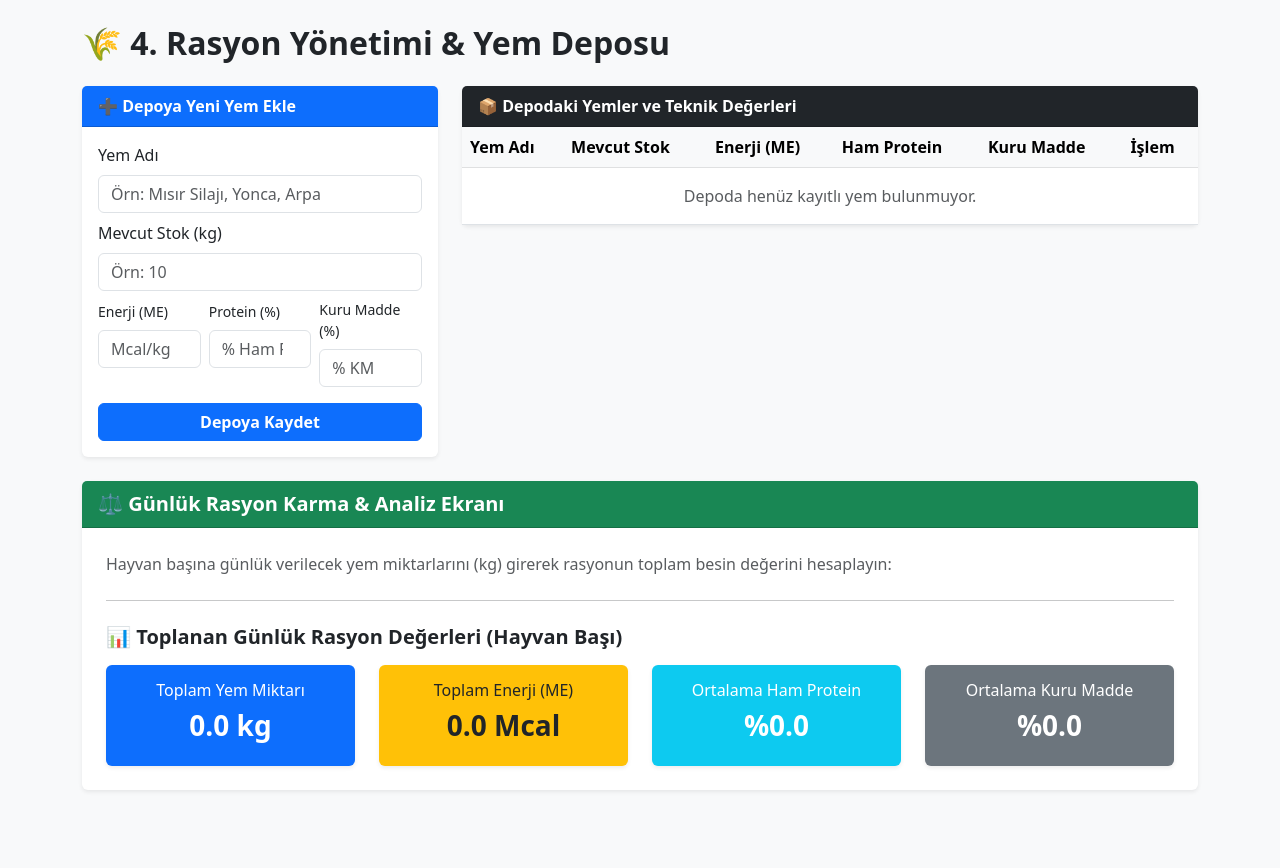
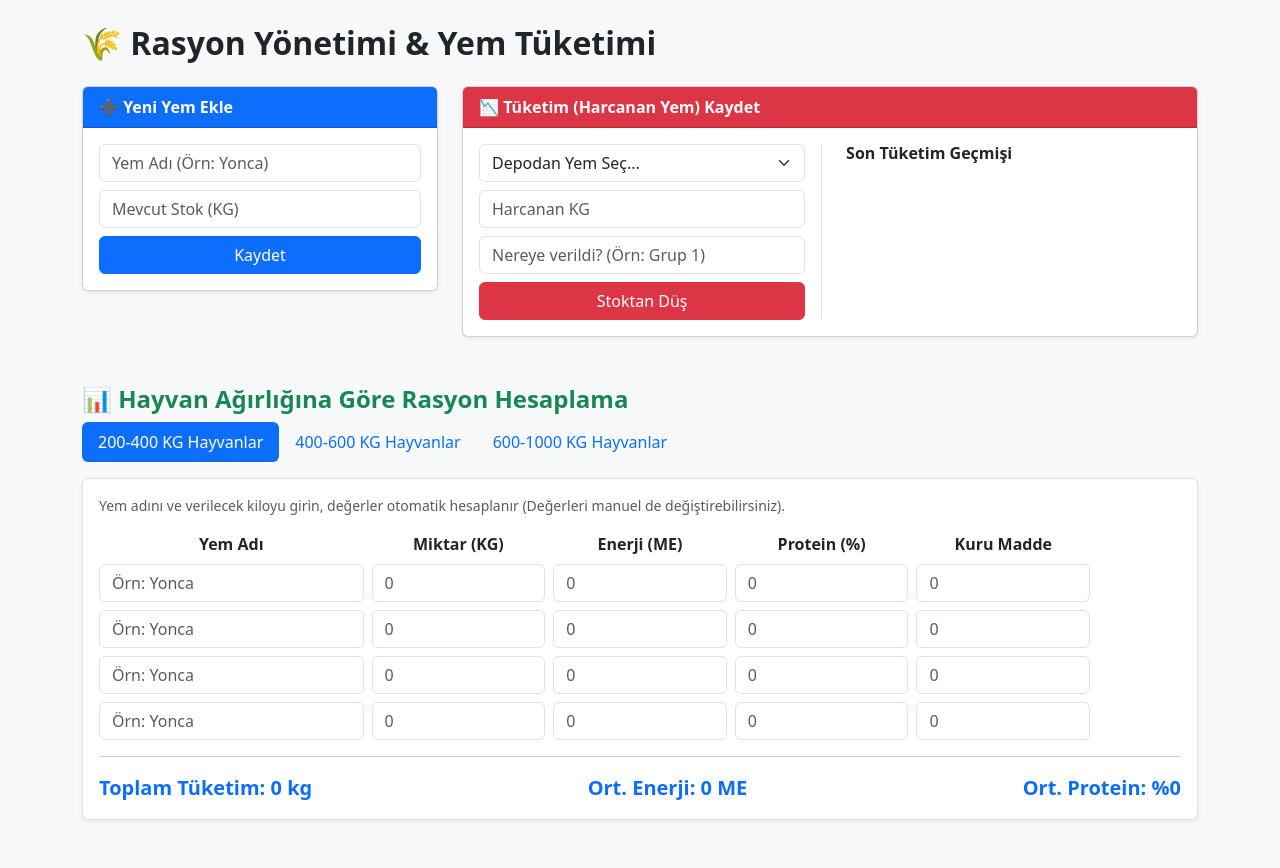
Before and after one commit to Dev1Zfr/PROJE_KLASORU, a Flask app: page /rasyon in a window 1280 px wide. Shown: the part 80-948 px from the top of the page. Before the commit the page ends 871 px from the top, so only its background shows below. Run offline with Flask 3, Linux system fonts and the light colour scheme; a user stored in the database is signed in; data that the repository does not hold is empty.

Commit message:
Update rasyon.html

```diff
--- a/templates/rasyon.html
+++ b/templates/rasyon.html
@@ -1,166 +1,120 @@
 {% extends 'layout.html' %}
+{% block content %}
+<h2 class="mb-4 text-dark fw-bold">🌾 Rasyon Yönetimi & Yem Tüketimi</h2>
 
-{% block content %}
-<h2 class="mb-4 text-dark fw-bold">🌾 4. Rasyon Yönetimi & Yem Deposu</h2>
-
-<div class="row">
-    <!-- YEM EKLEME FORMU -->
-    <div class="col-md-4 mb-4">
-        <div class="card shadow-sm border-0">
-            <div class="card-header bg-primary text-white fw-bold">➕ Depoya Yeni Yem Ekle</div>
+<div class="row mb-5">
+    <!-- SADECE AD VE STOK GİRİŞİ -->
+    <div class="col-md-4">
+        <div class="card shadow-sm">
+            <div class="card-header bg-primary text-white fw-bold">➕ Yeni Yem Ekle</div>
             <div class="card-body">
                 <form action="/rasyon/yem-ekle" method="POST">
-                    <div class="mb-2">
-                        <label class="form-label">Yem Adı</label>
-                        <input type="text" name="yem_adi" class="form-control" placeholder="Örn: Mısır Silajı, Yonca, Arpa" required>
-                    </div>
-                    <div class="mb-2">
-                        <label class="form-label">Mevcut Stok (kg)</label>
-                        <input type="number" step="0.1" name="stok_kg" class="form-control" placeholder="Örn: 10" required>
-                    </div>
-                    <div class="row g-2 mb-3">
-                        <div class="col-md-4">
-                            <label class="form-label small">Enerji (ME)</label>
-                            <input type="number" step="0.01" name="enerji_me" class="form-control" placeholder="Mcal/kg">
-                        </div>
-                        <div class="col-md-4">
-                            <label class="form-label small">Protein (%)</label>
-                            <input type="number" step="0.1" name="protein_hp" class="form-control" placeholder="% Ham P.">
-                        </div>
-                        <div class="col-md-4">
-                            <label class="form-label small">Kuru Madde (%)</label>
-                            <input type="number" step="0.1" name="kuru_madde" class="form-control" placeholder="% KM">
-                        </div>
-                    </div>
-                    <button type="submit" class="btn btn-primary w-100 fw-bold">Depoya Kaydet</button>
+                    <input type="text" name="yem_adi" class="form-control mb-2" placeholder="Yem Adı (Örn: Yonca)" required>
+                    <input type="number" step="0.1" name="stok_kg" class="form-control mb-2" placeholder="Mevcut Stok (KG)" required>
+                    <button type="submit" class="btn btn-primary w-100">Kaydet</button>
                 </form>
             </div>
         </div>
     </div>
-
-    <!-- YEM DEPOSU LİSTESİ -->
-    <div class="col-md-8 mb-4">
-        <div class="card shadow-sm border-0">
-            <div class="card-header bg-dark text-white fw-bold">📦 Depodaki Yemler ve Teknik Değerleri</div>
-            <div class="card-body p-0">
-                <table class="table table-hover align-middle mb-0">
-                    <thead class="table-light">
-                        <tr>
-                            <th>Yem Adı</th>
-                            <th>Mevcut Stok</th>
-                            <th>Enerji (ME)</th>
-                            <th>Ham Protein</th>
-                            <th>Kuru Madde</th>
-                            <th>İşlem</th>
-                        </tr>
-                    </thead>
-                    <tbody>
-                        {% for y in yemler %}
-                        <tr>
-                            <td class="fw-bold">{{ y.yem_adi }}</td>
-                            <td><span class="badge bg-success fs-6">{{ y.stok_kg }} kg</span></td>
-                            <td>{{ y.enerji_me }} Mcal/kg</td>
-                            <td>%{{ y.protein_hp }}</td>
-                            <td>%{{ y.kuru_madde }}</td>
-                            <td>
-                                <form action="/rasyon/yem-sil/{{ y.id }}" method="POST" onsubmit="return confirm('Bu yemi silmek istediğinize emin misiniz?');">
-                                    <button type="submit" class="btn btn-sm btn-outline-danger">Sil</button>
-                                </form>
-                            </td>
-                        </tr>
-                        {% else %}
-                        <tr><td colspan="6" class="text-center text-muted p-3">Depoda henüz kayıtlı yem bulunmuyor.</td></tr>
+    <!-- HARCANAN YEMİ DÜŞME VE GEÇMİŞ -->
+    <div class="col-md-8">
+        <div class="card shadow-sm">
+            <div class="card-header bg-danger text-white fw-bold">📉 Tüketim (Harcanan Yem) Kaydet</div>
+            <div class="card-body d-flex gap-3">
+                <form action="/rasyon/yem-harca" method="POST" class="w-50 border-end pe-3">
+                    <select name="yem_id" class="form-select mb-2" required>
+                        <option value="">Depodan Yem Seç...</option>
+                        {% for y in yemler %}<option value="{{ y.id }}">{{ y.yem_adi }} (Stok: {{ y.stok_kg }} kg)</option>{% endfor %}
+                    </select>
+                    <input type="number" step="0.1" name="harcanan_kg" class="form-control mb-2" placeholder="Harcanan KG" required>
+                    <input type="text" name="aciklama" class="form-control mb-2" placeholder="Nereye verildi? (Örn: Grup 1)">
+                    <button type="submit" class="btn btn-danger w-100">Stoktan Düş</button>
+                </form>
+                <div class="w-50 ps-2" style="max-height: 150px; overflow-y: auto;">
+                    <h6 class="fw-bold">Son Tüketim Geçmişi</h6>
+                    <ul class="list-unstyled small">
+                        {% for t in tuketimler %}
+                        <li>🔻 {{ t.harcanan_kg }}kg {{ t.yem.yem_adi }} ({{ t.tarih.strftime('%d.%m') }}) - <em>{{ t.aciklama }}</em></li>
                         {% endfor %}
-                    </tbody>
-                </table>
-            </div>
-        </div>
-    </div>
-</div>
-
-<!-- CANLI RASYON KARMA ARACI -->
-<div class="card shadow-sm border-0 mb-5">
-    <div class="card-header bg-success text-white fw-bold fs-5">⚖️ Günlük Rasyon Karma & Analiz Ekranı</div>
-    <div class="card-body p-4">
-        <p class="text-muted">Hayvan başına günlük verilecek yem miktarlarını (kg) girerek rasyonun toplam besin değerini hesaplayın:</p>
-
-        <div class="row g-3">
-            {% for y in yemler %}
-            <div class="col-md-4">
-                <div class="p-3 border rounded bg-light">
-                    <label class="form-label fw-bold">{{ y.yem_adi }} (kg/gün)</label>
-                    <input type="number" step="0.1" class="form-control rasyon-input"
-                           data-me="{{ y.enerji_me }}" data-hp="{{ y.protein_hp }}" data-km="{{ y.kuru_madde }}"
-                           placeholder="0.0" oninput="rasyonHesapla()">
-                    <small class="text-muted">Stok: {{ y.stok_kg }} kg</small>
-                </div>
-            </div>
-            {% endfor %}
-        </div>
-
-        <hr class="my-4">
-
-        <!-- CANLI HESAPLAMA SONUÇLARI -->
-        <h5 class="fw-bold text-dark mb-3">📊 Toplanan Günlük Rasyon Değerleri (Hayvan Başı)</h5>
-        <div class="row text-center">
-            <div class="col-md-3">
-                <div class="p-3 bg-primary text-white rounded shadow-sm">
-                    <h6>Toplam Yem Miktarı</h6>
-                    <h3 id="toplamKg" class="fw-bold">0.0 kg</h3>
-                </div>
-            </div>
-            <div class="col-md-3">
-                <div class="p-3 bg-warning text-dark rounded shadow-sm">
-                    <h6>Toplam Enerji (ME)</h6>
-                    <h3 id="toplamME" class="fw-bold">0.0 Mcal</h3>
-                </div>
-            </div>
-            <div class="col-md-3">
-                <div class="p-3 bg-info text-white rounded shadow-sm">
-                    <h6>Ortalama Ham Protein</h6>
-                    <h3 id="toplamHP" class="fw-bold">%0.0</h3>
-                </div>
-            </div>
-            <div class="col-md-3">
-                <div class="p-3 bg-secondary text-white rounded shadow-sm">
-                    <h6>Ortalama Kuru Madde</h6>
-                    <h3 id="toplamKM" class="fw-bold">%0.0</h3>
+                    </ul>
                 </div>
             </div>
         </div>
     </div>
 </div>
 
+<!-- 3'LÜ KİLO TABLOLARI VE RASYON HESAPLAMA -->
+<h4 class="fw-bold text-success">📊 Hayvan Ağırlığına Göre Rasyon Hesaplama</h4>
+<div class="alert alert-danger d-none" id="rasyonUyari"><strong>DİKKAT:</strong> Rasyon fazlası tespit edildi! Hayvan sağlığı için zararlı olabilir.</div>
+
+<ul class="nav nav-pills mb-3" id="pills-tab" role="tablist">
+  <li class="nav-item"><button class="nav-link active" data-bs-toggle="pill" data-bs-target="#tbl-200">200-400 KG Hayvanlar</button></li>
+  <li class="nav-item"><button class="nav-link" data-bs-toggle="pill" data-bs-target="#tbl-400">400-600 KG Hayvanlar</button></li>
+  <li class="nav-item"><button class="nav-link" data-bs-toggle="pill" data-bs-target="#tbl-600">600-1000 KG Hayvanlar</button></li>
+</ul>
+
+<div class="tab-content border p-3 bg-white rounded shadow-sm">
+    <p class="text-muted small mb-3">Yem adını ve verilecek kiloyu girin, değerler otomatik hesaplanır (Değerleri manuel de değiştirebilirsiniz).</p>
+    <div class="row g-2 fw-bold text-center mb-2">
+        <div class="col-3">Yem Adı</div><div class="col-2">Miktar (KG)</div><div class="col-2">Enerji (ME)</div><div class="col-2">Protein (%)</div><div class="col-2">Kuru Madde</div>
+    </div>
+
+    <div id="rasyonSatirlari">
+        {% for i in range(1, 5) %}
+        <div class="row g-2 mb-2 rasyon-satir">
+            <div class="col-3"><input type="text" class="form-control yem-adi-input" placeholder="Örn: Yonca" oninput="otomatikDoldur(this)"></div>
+            <div class="col-2"><input type="number" step="0.1" class="form-control miktar-input" placeholder="0" oninput="hesapla()"></div>
+            <div class="col-2"><input type="number" step="0.1" class="form-control enerji-input" placeholder="0" oninput="hesapla()"></div>
+            <div class="col-2"><input type="number" step="0.1" class="form-control prot-input" placeholder="0" oninput="hesapla()"></div>
+            <div class="col-2"><input type="number" step="0.1" class="form-control km-input" placeholder="0" oninput="hesapla()"></div>
+        </div>
+        {% endfor %}
+    </div>
+
+    <hr>
+    <div class="d-flex justify-content-between fw-bold fs-5 text-primary">
+        <span>Toplam Tüketim: <span id="sonucKg">0</span> kg</span>
+        <span>Ort. Enerji: <span id="sonucME">0</span> ME</span>
+        <span>Ort. Protein: %<span id="sonucProt">0</span></span>
+    </div>
+</div>
+
 <script>
-function rasyonHesapla() {
-    let inputs = document.querySelectorAll('.rasyon-input');
-    let toplamKg = 0;
-    let toplamME = 0;
-    let toplamHPKriter = 0;
-    let toplamKMKriter = 0;
+// Yem kısmında kiloyu girince otomatik çıkacak standart değerler veri tabanı (Üretici değiştirebilir)
+const standartYemler = {
+    'yonca': { me: 2.2, prot: 16, km: 85 },
+    'mısır silajı': { me: 2.5, prot: 8, km: 30 },
+    'arpa': { me: 3.1, prot: 11, km: 88 },
+    'saman': { me: 1.5, prot: 4, km: 90 }
+};
 
-    inputs.forEach(input => {
-        let kg = parseFloat(input.value) || 0;
-        let me = parseFloat(input.getAttribute('data-me')) || 0;
-        let hp = parseFloat(input.getAttribute('data-hp')) || 0;
-        let km = parseFloat(input.getAttribute('data-km')) || 0;
+function otomatikDoldur(inputEl) {
+    let ad = inputEl.value.toLowerCase().trim();
+    if(standartYemler[ad]) {
+        let satir = inputEl.closest('.rasyon-satir');
+        satir.querySelector('.enerji-input').value = standartYemler[ad].me;
+        satir.querySelector('.prot-input').value = standartYemler[ad].prot;
+        satir.querySelector('.km-input').value = standartYemler[ad].km;
+    }
+}
 
+function hesapla() {
+    let toplamKg = 0, toplamME = 0, toplamProt = 0;
+    document.querySelectorAll('.rasyon-satir').forEach(satir => {
+        let kg = parseFloat(satir.querySelector('.miktar-input').value) || 0;
+        let me = parseFloat(satir.querySelector('.enerji-input').value) || 0;
+        let prot = parseFloat(satir.querySelector('.prot-input').value) || 0;
         toplamKg += kg;
-        toplamME += kg * me;
-        toplamHPKriter += kg * (hp / 100);
-        toplamKMKriter += kg * (km / 100);
+        toplamME += (kg * me);
+        toplamProt += (kg * prot);
     });
 
-    document.getElementById('toplamKg').innerText = toplamKg.toFixed(1) + ' kg';
-    document.getElementById('toplamME').innerText = toplamME.toFixed(2) + ' Mcal';
+    document.getElementById('sonucKg').innerText = toplamKg.toFixed(1);
+    document.getElementById('sonucME').innerText = toplamKg > 0 ? (toplamME / toplamKg).toFixed(2) : 0;
+    document.getElementById('sonucProt').innerText = toplamKg > 0 ? (toplamProt / toplamKg).toFixed(1) : 0;
 
-    if (toplamKg > 0) {
-        document.getElementById('toplamHP').innerText = '%' + ((toplamHPKriter / toplamKg) * 100).toFixed(1);
-        document.getElementById('toplamKM').innerText = '%' + ((toplamKMKriter / toplamKg) * 100).toFixed(1);
-    } else {
-        document.getElementById('toplamHP').innerText = '%0.0';
-        document.getElementById('toplamKM').innerText = '%0.0';
-    }
+    // Hayvan için zararlı ise uyarı ver (Örn: 15 kg'dan fazla karma girildiyse)
+    document.getElementById('rasyonUyari').classList.toggle('d-none', toplamKg <= 15);
 }
 </script>
 {% endblock %}
```
